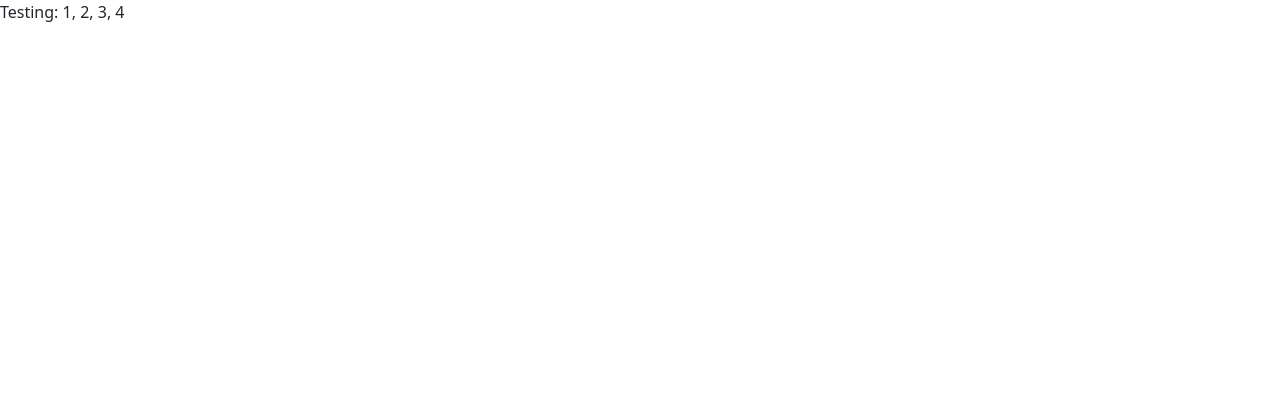
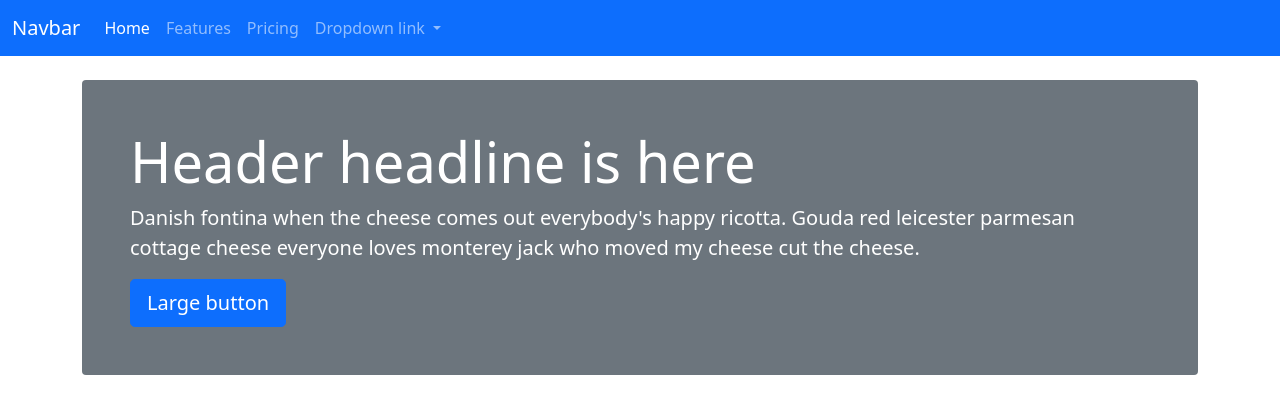
Before and after one commit to yuchengzhang24/yucheng-bootstrap, a website: page docs/index.html in a window 1280 px wide. Drawn offline with Linux system fonts and the light colour scheme.

Commit message:
Bootatrap Components

```diff
--- a/docs/index.html
+++ b/docs/index.html
@@ -8,10 +8,47 @@
 </head>
 
 <body>
-  <!-- Content starts here -->
-  <p>Testing: 1, 2, 3, 4</p>
+  <nav class="navbar navbar-expand-lg navbar-dark bg-primary">
+    <div class="container-fluid">
+      <a class="navbar-brand" href="#">Navbar</a>
+      <button class="navbar-toggler" type="button" data-bs-toggle="collapse" data-bs-target="#navbarNavDropdown" aria-controls="navbarNavDropdown" aria-expanded="false" aria-label="Toggle navigation">
+        <span class="navbar-toggler-icon"></span>
+      </button>
+      <div class="collapse navbar-collapse" id="navbarNavDropdown">
+        <ul class="navbar-nav">
+          <li class="nav-item">
+            <a class="nav-link active" aria-current="page" href="#">Home</a>
+          </li>
+          <li class="nav-item">
+            <a class="nav-link" href="#">Features</a>
+          </li>
+          <li class="nav-item">
+            <a class="nav-link" href="#">Pricing</a>
+          </li>
+          <li class="nav-item dropdown">
+            <a class="nav-link dropdown-toggle" href="#" id="navbarDropdownMenuLink" role="button" data-bs-toggle="dropdown" aria-expanded="false">
+              Dropdown link
+            </a>
+            <ul class="dropdown-menu" aria-labelledby="navbarDropdownMenuLink">
+              <li><a class="dropdown-item" href="#">Action</a></li>
+              <li><a class="dropdown-item" href="#">Another action</a></li>
+              <li><a class="dropdown-item" href="#">Something else here</a></li>
+            </ul>
+          </li>
+        </ul>
+      </div>
+    </div>
+  </nav>
 
-  <!-- Closing scripts here -->
+  <div class="container">
+    <div id="header" class="bg-secondary text-white my-4 p-5 rounded">
+      <h1 class="display-4">Header headline is here</h1>
+      <p class="lead">Danish fontina when the cheese comes out everybody's happy ricotta. Gouda red leicester parmesan cottage cheese everyone loves monterey jack who moved my cheese cut the cheese.
+      </p>
+      <button type="button" class="btn btn-primary btn-lg">Large button</button>
+    </div>
+  </div>
+
   <script src="js/bootstrap.bundle.js"></script>
 </body>
 </html>
```
Also changed, not shown: src/html/index.html (+40 -3 lines), README.md.
